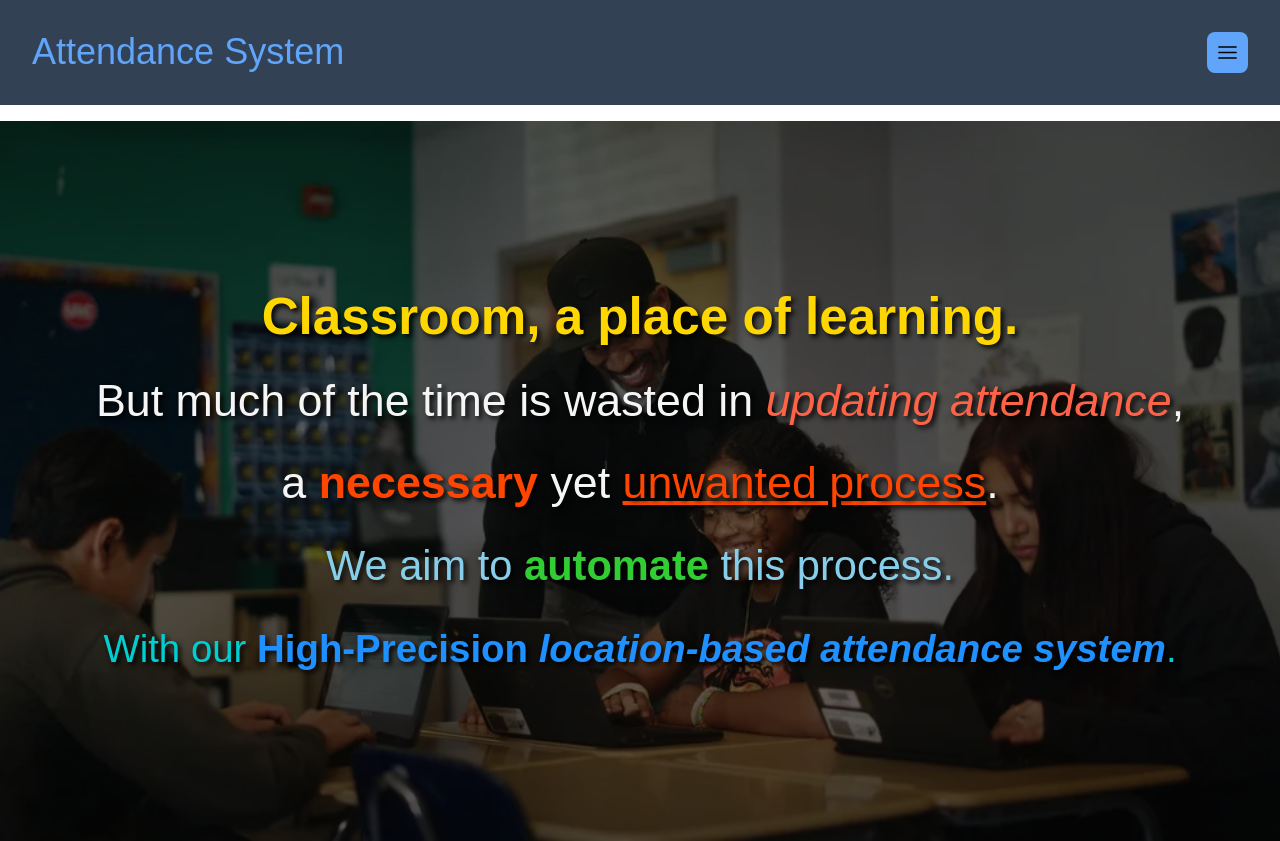
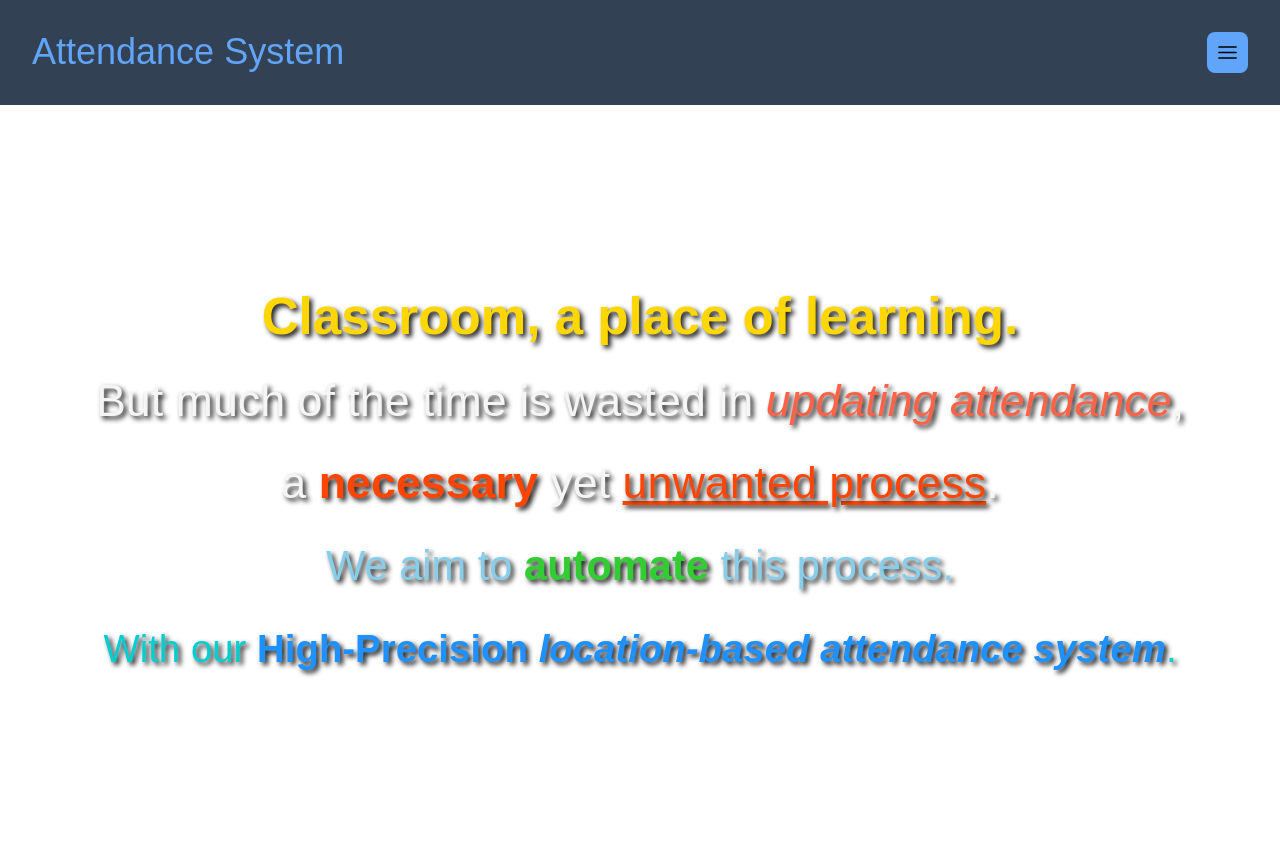
Before and after one commit to S-Pushkar/location-based-attendance-system-nextjs, a Next.js app: page / in a window 1280 px wide. Built offline with nearby package versions, Linux system fonts and the light colour scheme.

Commit message:
Removed picture from home page

```diff
--- a/app/page.tsx
+++ b/app/page.tsx
@@ -2,9 +2,9 @@ export default function Home() {
   return (
     <div
       style={{
-        backgroundImage: "url('/img.jpg')", // Adjusted to reference public folder
-        backgroundSize: "cover",
-        backgroundPosition: "center",
+        // backgroundImage: "url('/img.jpg')", // Adjusted to reference public folder
+        // backgroundSize: "cover",
+        // backgroundPosition: "center",
         padding: "10px",
         minHeight: "90vh",
         color: "#f5f5f5",
@@ -22,7 +22,7 @@ export default function Home() {
           left: 0,
           right: 0,
           bottom: 0,
-          backgroundColor: "rgba(0, 0, 0, 0.6)", // Dark overlay with 60% opacity
+          // backgroundColor: "rgba(0, 0, 0, 0.6)", // Dark overlay with 60% opacity
           zIndex: 1,
         }}
       />
```
